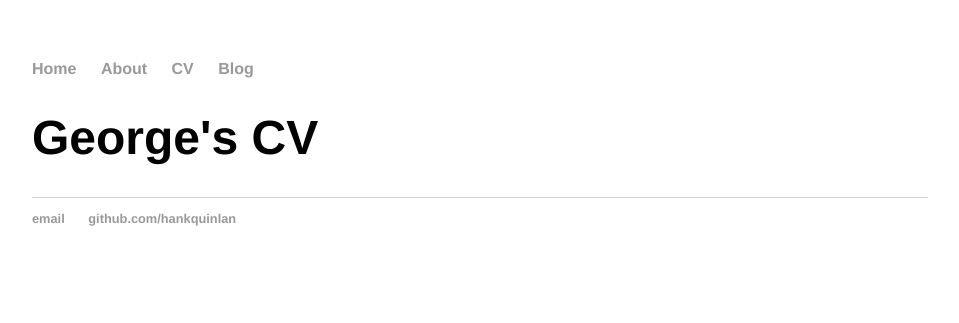
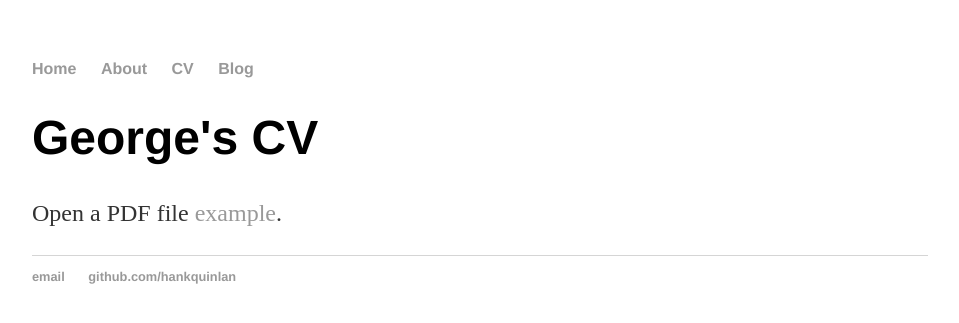
Before and after one commit to G-Shillcock/test.github.io, a Jekyll site: the page built from cv/index.html, in a window 1280 px wide. Shown: the top 323 px of the page, without its empty margins (160-1119 px from the left). Built offline with Jekyll 4.4.1, drawn with Linux system fonts in a browser that asks for light colours.

Commit message:
Update index.html

```diff
--- a/cv/index.html
+++ b/cv/index.html
@@ -3,3 +3,5 @@ layout: default
 title: George's CV
 ---
 <h1>{{ page.title }}</h1>
+<p>Open a PDF file <a href="CV.pdf
+">example</a>.</p>
```
